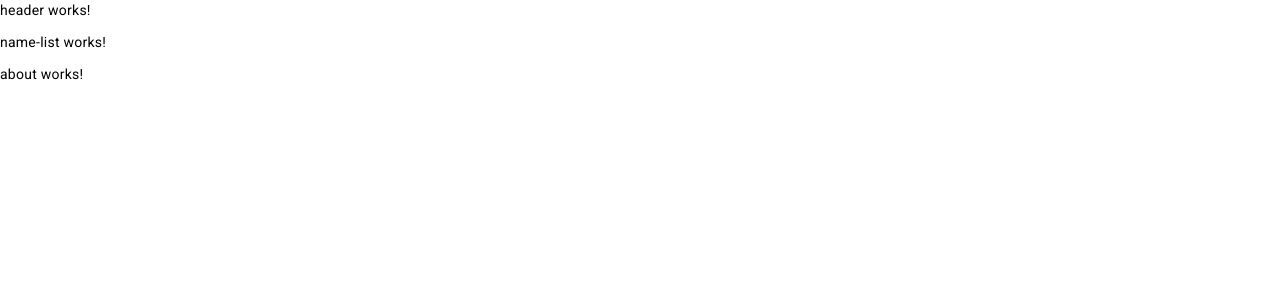
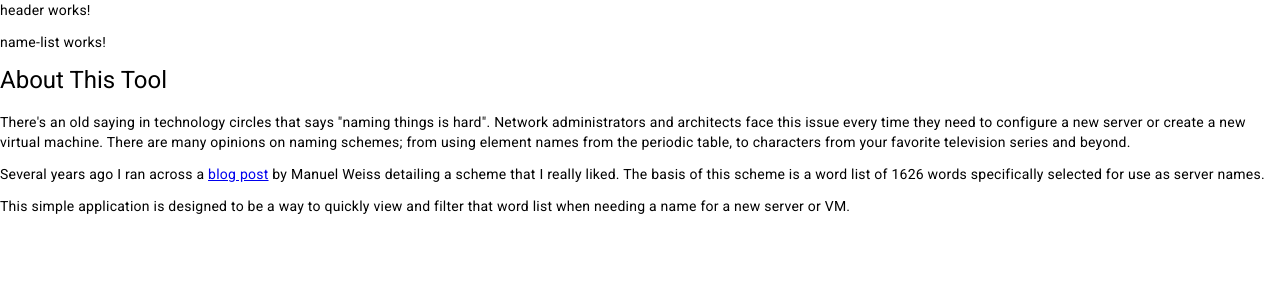
Before and after one commit to dskaggs/server-names, an Angular app: page / in a window 1280 px wide. Shown: the top 300 px of the page. Built offline with nearby package versions, Linux system fonts and the light colour scheme.

Commit message:
First draft of about statement

```diff
--- a/src/app/about/about.component.html
+++ b/src/app/about/about.component.html
@@ -1 +1,15 @@
-<p>about works!</p>
+<h1>About This Tool</h1>
+
+<p>There's an old saying in technology circles that says "naming things is hard".
+  Network administrators and architects face this issue every time they need to
+  configure a new server or create a new virtual machine. There are many opinions
+  on naming schemes; from using element names from the periodic table, to characters
+  from your favorite television series and beyond.
+</p>
+<p>Several years ago I ran across a <a href="https://www.cloudbees.com/blog/proper-server-naming-scheme">blog post</a> by Manuel Weiss
+  detailing a scheme that I really liked. The basis of this scheme is a word list of 1626
+  words specifically selected for use as server names.
+</p>
+<p>This simple application is designed to be a way to quickly view and filter that
+  word list when needing a name for a new server or VM.
+</p>
```
